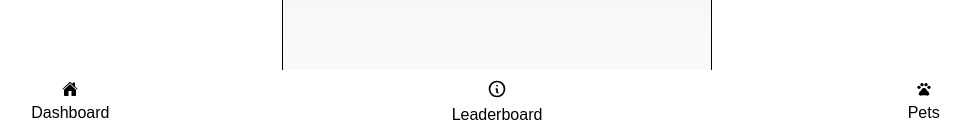
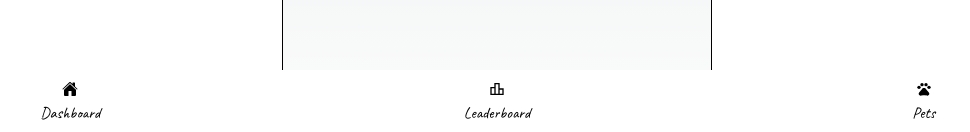
Before and after one commit to jacksonwanggg/Flagship-hackathon-group-7, a Next.js app in the folder client/: page / in a window 1280 px wide. Shown: the part 666-798 px from the top of the page, without its empty margins (143-1113 px from the left). Built offline with nearby package versions, Linux system fonts and the light colour scheme.

Commit message:
added navbar clicking functionality

```diff
--- a/client/src/app/layout.tsx
+++ b/client/src/app/layout.tsx
@@ -1,21 +1,40 @@
+"use client";
+
+import { useState, createContext, useContext } from "react";
 import "./globals.css";
 import { Caveat } from "next/font/google";
 
 const inter = Caveat({ subsets: ["latin"] });
 
-export const metadata = {
+const metadata = {
 	title: "FitPets",
 	description: "Really Fit Pets",
 };
 
+type PageContextType = {
+	activePage: string;
+	setActivePage: React.Dispatch<React.SetStateAction<string>>;
+};
+
+export const PageContext = createContext<PageContextType>({
+	activePage: "home",
+	setActivePage: () => {},
+});
+
 export default function RootLayout({
-	children,
+children,
 }: Readonly<{
 	children: React.ReactNode;
 }>) {
+	const [activePage, setActivePage] = useState("home");
+
 	return (
 		<html lang="en">
-			<body className={`app-container`}>{children}</body>
+			<body className={`app-container ${inter.className}`}>
+				<PageContext.Provider value={{ activePage, setActivePage }}>
+					<div>{children}</div>
+				</PageContext.Provider>
+			</body>
 		</html>
 	);
 }
--- a/client/src/app/page.tsx
+++ b/client/src/app/page.tsx
@@ -2,12 +2,12 @@
 
 import Image from "next/image";
 import Navbar from "@/components/Navbar";
-import React from "react";
+import React, { useContext } from "react";
 import Home from "./index/page";
-import { useState } from "react";
+import { PageContext } from "./layout";
 
 export default function Page() {
-	const [activePage, setActivePage] = useState("home");
+	const { activePage, setActivePage } = useContext(PageContext);
 	return (
 		<main className="flex min-h-screen flex-col items-center justify-between p-10">
 			{/* <Home></Home> */}
--- a/client/src/components/Navbar.tsx
+++ b/client/src/components/Navbar.tsx
@@ -1,47 +1,43 @@
+"use client";
 import React from "react";
 import Link from "next/link";
 import { MdOutlineLeaderboard } from "react-icons/md";
 import { IoHome } from "react-icons/io5";
 import { MdOutlinePets } from "react-icons/md";
+import { PageContext } from "../app/layout";
+import { useContext } from "react";
 
-export default function Navbar(props: any) {
-	const { activePage, setActivePage } = props;
+export default function Navbar() {
+	const { activePage, setActivePage } = useContext(PageContext);
 
 	return (
 		<div className="btm-nav">
-			<Link href="/index">
+			{/* <Link href="/index"> */}
+			<div>
 				<button
-					className={activePage == "home" ? "active" : ""}
-					onClick={setActivePage("home")}>
+					// className={activePage == "home" ? "active" : ""}
+					className="active"
+					onClick={() => {
+						setActivePage("home");
+						console.log("activePage: ", activePage);
+					}}>
 					<IoHome />
 				</button>
 				Dashboard
-			</Link>
-
+			</div>
+			{/* </Link> */}
 			<Link href="/leaderboard">
 				<button
 					className={activePage == "leaderboard" ? "active" : ""}
-					onClick={setActivePage("leaderboard")}>
-					<svg
-						xmlns="http://www.w3.org/2000/svg"
-						className="h-5 w-5"
-						fill="none"
-						viewBox="0 0 24 24"
-						stroke="currentColor">
-						<path
-							strokeLinecap="round"
-							strokeLinejoin="round"
-							strokeWidth="2"
-							d="M13 16h-1v-4h-1m1-4h.01M21 12a9 9 0 11-18 0 9 9 0 0118 0z"
-						/>
-					</svg>
+					onClick={() => setActivePage("leaderboard")}>
+					<MdOutlineLeaderboard />
 				</button>
 				Leaderboard
 			</Link>
 			<Link href="/pets">
 				<button
 					className={activePage == "pets" ? "active" : ""}
-					onClick={setActivePage("pets")}>
+					onClick={() => setActivePage("pets")}>
 					<MdOutlinePets />
 				</button>
 				<p>Pets</p>
```
